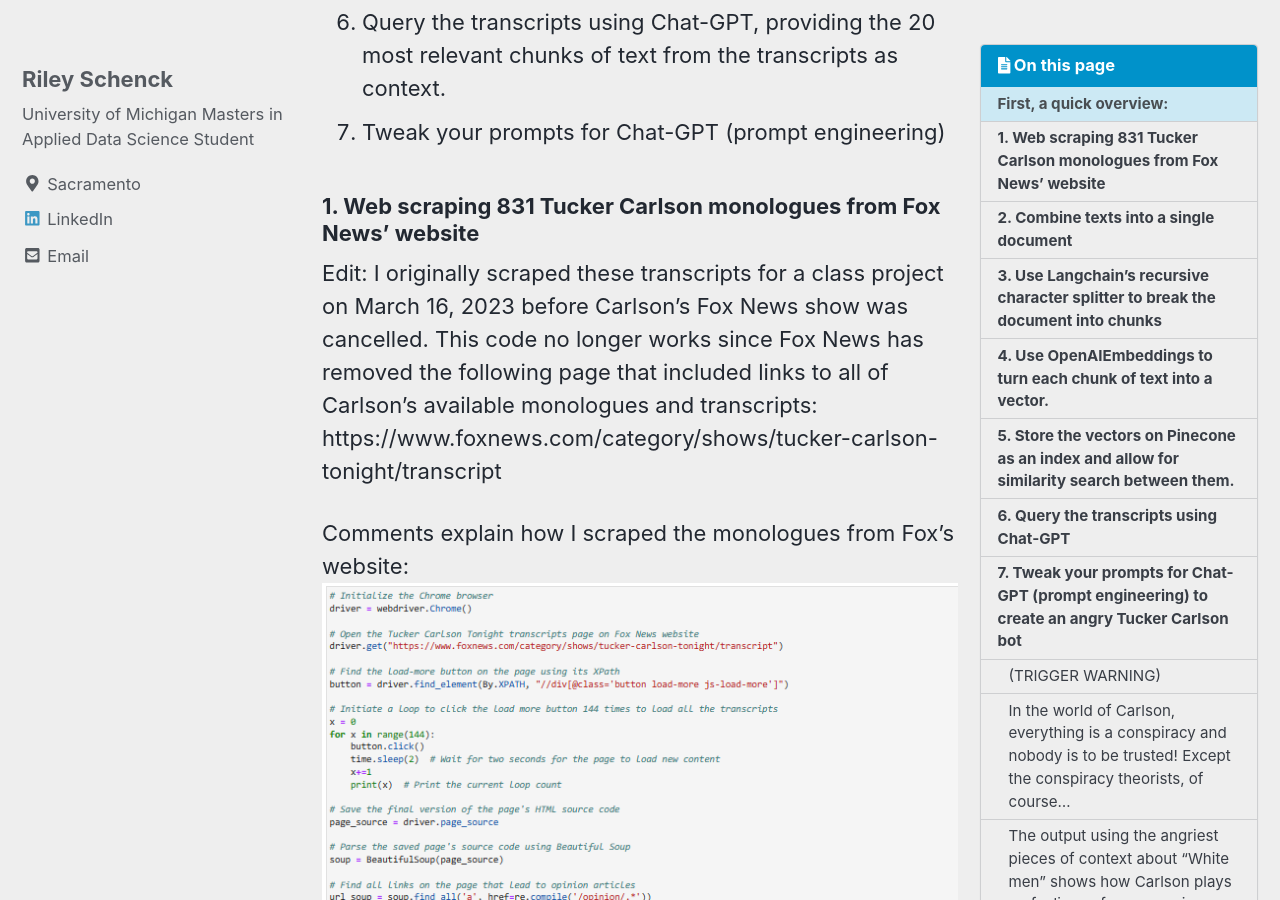
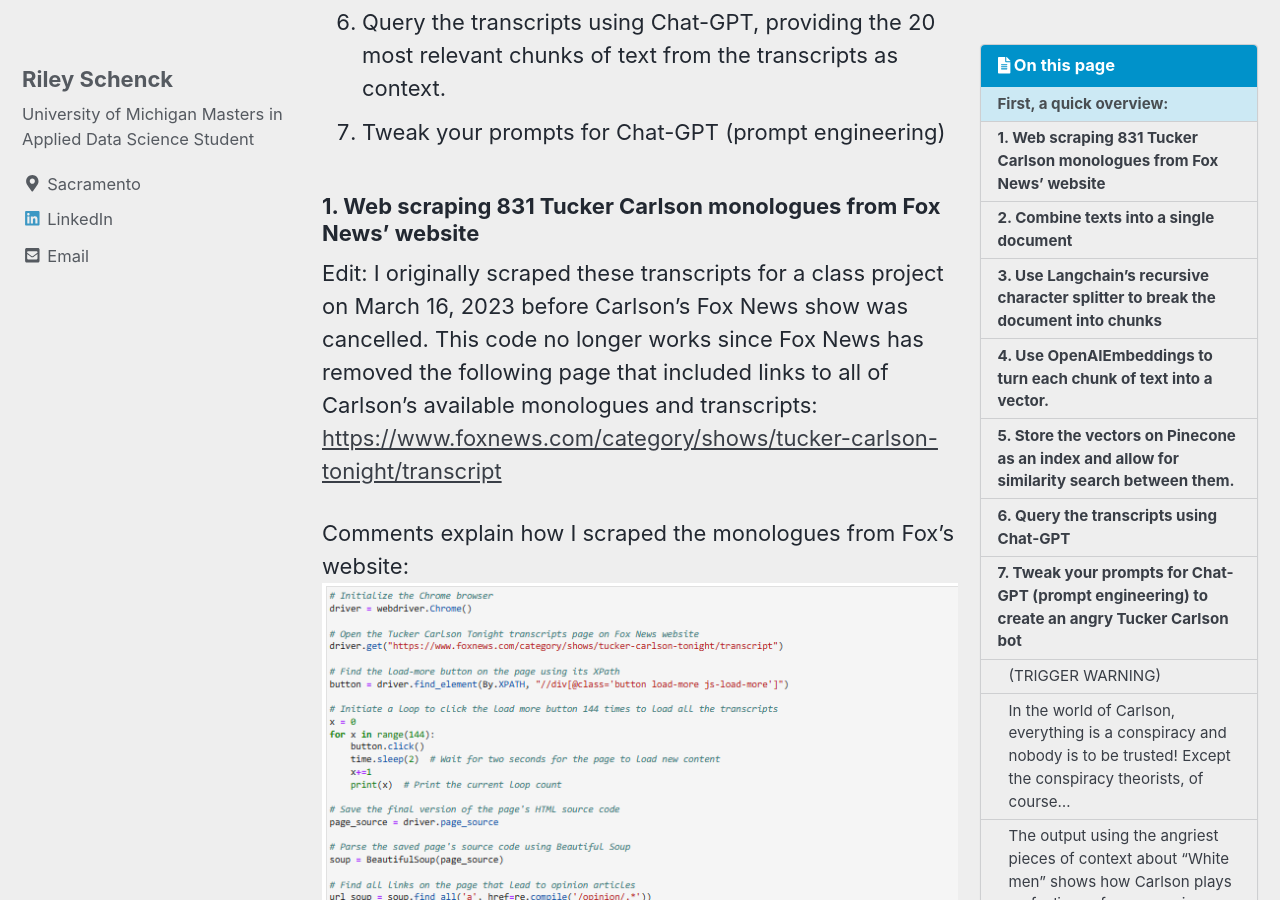
Before and after one commit to rileyschenck/website, a Jekyll site: the page built from _posts/2023-07-07-Tucker-GPT.md, in a window 1280 px wide and 900 px high, scrolled down 2176 px. Built offline with Jekyll 4.4.1, drawn with Linux system fonts in a browser that asks for light colours; cached includes are drawn as plain includes; nearby versions of some CDN libraries; a script that is not in the unit is left out; part of the change alters nothing that is shown; some of the changed text lies outside the part shown.

```diff
--- a/_posts/2023-07-07-Tucker-GPT.md
+++ b/_posts/2023-07-07-Tucker-GPT.md
@@ -28,7 +28,7 @@ Steps:
 7. Tweak your prompts for Chat-GPT (prompt engineering)
 
 ### 1. Web scraping 831 Tucker Carlson monologues from Fox News' website
-Edit: I originally scraped these transcripts for a class project on March 16, 2023 before Carlson's Fox News show was cancelled. This code no longer works since Fox News has removed the following page that included links to all of Carlson's available monologues and transcripts: https://www.foxnews.com/category/shows/tucker-carlson-tonight/transcript
+Edit: I originally scraped these transcripts for a class project on March 16, 2023 before Carlson's Fox News show was cancelled. This code no longer works since Fox News has removed the following page that included links to all of Carlson's available monologues and transcripts: [https://www.foxnews.com/category/shows/tucker-carlson-tonight/transcript](https://www.foxnews.com/category/shows/tucker-carlson-tonight/transcript)
 
 Comments explain how I scraped the monologues from Fox's website:
 ![Plot1]({{ site.url }}{{ site.baseurl }}/assets/images/webscrape1.png)
@@ -90,7 +90,7 @@ Before you procede any further or try this on your own, I have to warn you that
 I first tried to get Chat-GPT to adopt the voice of Carlson by asking it to immitate the style and substance of the pieces of context about a particular topic, in this case Democrats:
 ![Plot1]({{ site.url }}{{ site.baseurl }}/assets/images/dems1.png)
 
-While that does sound a bit like Carlson, I wanted to see if it could replicate Cthe anger and vitriol often used in his messaging by asking it to immitate the style and substance of the "angriest" pieces of context:
+While that does sound a bit like Carlson, I wanted to see if it could identify the vitriol often used in his messaging by asking it to immitate the style and substance of the "angriest" pieces of context:
 ![Plot1]({{ site.url }}{{ site.baseurl }}/assets/images/dems2.png)
 
 You may be tempted to think that this is too much, Chat-GPT must be putting words in Carlson's mouth, surely he didn't actually say that Democrats are "the party of neurotic, personally unsatisfied White ladies," well think again because that is a direct quote from a piece of context found in [this December 21, 2021 monologue:](https://www.foxnews.com/opinion/tucker-carlson-biden-covid-policies)
```
